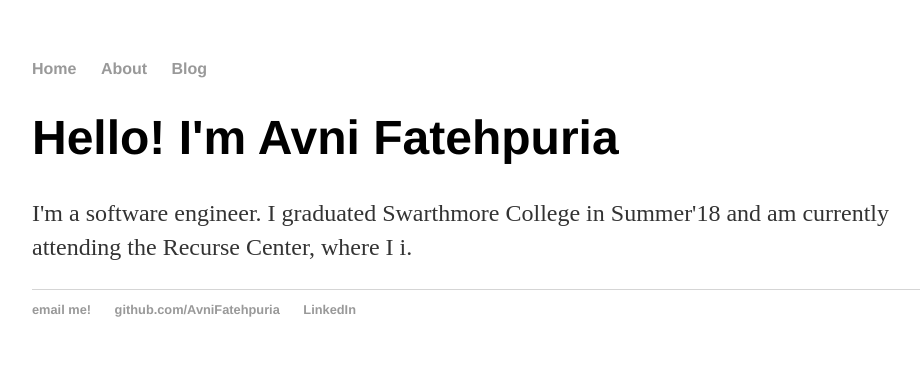
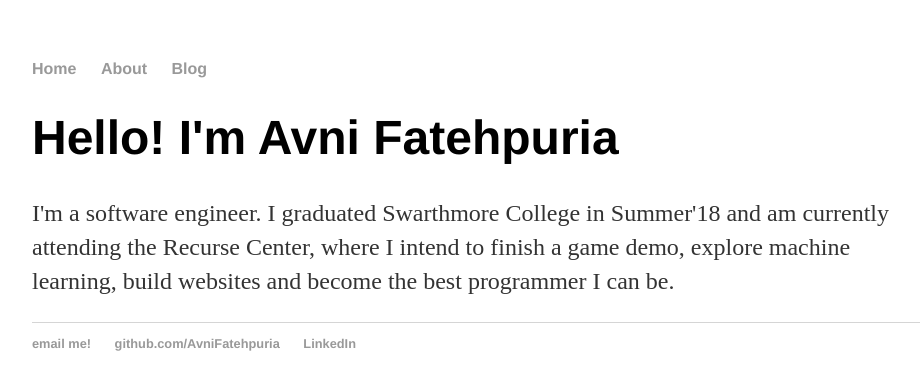
Before and after one commit to AvniFatehpuria/AvniFatehpuria.github.io, a Jekyll site: the page built from index.html, in a window 1280 px wide. Shown: the top 390 px of the page, without its empty margins (160-1080 px from the left). Built offline with Jekyll 4.4.1, drawn with Linux system fonts in a browser that asks for light colours.

Commit message:
Update index.html

```diff
--- a/index.html
+++ b/index.html
@@ -6,5 +6,5 @@
 <div class="blurb">
        <h1>Hello! I'm Avni Fatehpuria</h1>
 	<p>I'm a software engineer. I graduated Swarthmore College in Summer'18 and am currently attending the Recurse
-	Center, where I i.</p>
+	Center, where I intend to finish a game demo, explore machine learning, build websites and become the best programmer I can be.</p>
 </div>
```
